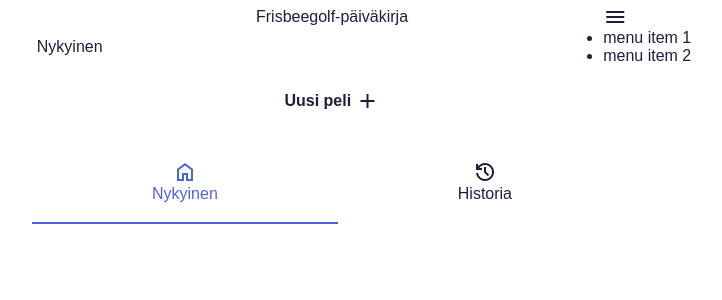
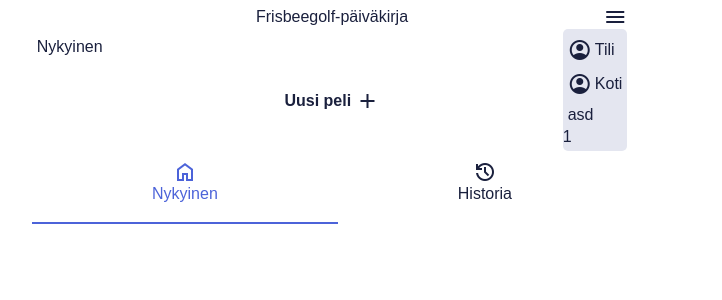
Before and after one commit to PJM178/disc-golf-tracker-quarkus, a Next.js app in the folder client/: page / in a window 1280 px wide. Both pictures are taken after a click on the button "menu". Shown: the top 300 px of the page, without its empty margins (308-1030 px from the left). Built offline with nearby package versions, Linux system fonts and the light colour scheme.

Commit message:
Dropdown menu component, dropdown accessiblity stuff

```diff
--- a/client/src/app/components/HamburgerMenu.module.css
+++ b/client/src/app/components/HamburgerMenu.module.css
@@ -5,3 +5,11 @@
 .button {
   display: flex;
 }
+
+.list-item {
+  display: flex;
+  align-items: center;
+  gap: 0.2rem;
+    padding: 0.3rem;
+
+}
--- a/client/src/app/components/HamburgerMenu.tsx
+++ b/client/src/app/components/HamburgerMenu.tsx
@@ -2,8 +2,9 @@
 
 import { Button } from "@/components/Buttons";
 import styles from "./HamburgerMenu.module.css";
-import { useState } from "react";
+import { useCallback, useState } from "react";
 import DropdownMenu from "@/components/DropdownMenu";
+import Link from "next/link";
 
 const HamburgerMenu = () => {
   const [isMenuOpen, setIsMenuOpen] = useState<boolean>(false);
@@ -11,8 +12,18 @@ const HamburgerMenu = () => {
 
   const handleDropdownMenu = (e: React.MouseEvent<HTMLButtonElement, MouseEvent>) => {
     setIsMenuOpen(!isMenuOpen);
-    setAnchorEl(e.currentTarget);
+
+    if (!isMenuOpen) {
+      setAnchorEl(e.currentTarget);
+    } else {
+      setAnchorEl(null);
+    }
   };
+
+  const handleCloseDropdownMenu = useCallback(() => {
+    setIsMenuOpen(false);
+    setAnchorEl(null);
+  }, []);
 
   return (
     <div
@@ -34,15 +45,38 @@ const HamburgerMenu = () => {
       <DropdownMenu
         anchorElement={anchorEl}
         open={isMenuOpen}
+        onClose={handleCloseDropdownMenu}
       >
-        <div>
-          <div>
-            menu item 1
+        <Link href="/dashboard">
+          <div
+            className={styles["list-item"]}
+          >
+            <span
+              className={`material-symbol--container material-symbols-outlined`.trim()}
+              aria-hidden={true}
+            >
+              account_circle
+            </span>
+            <span>Tili</span>
           </div>
-        </div>
-        <div>
-          menu item 2
-        </div>
+        </Link>
+        <Link href="/">
+          <div
+            className={styles["list-item"]}
+          >
+            <span
+              className={`material-symbol--container material-symbols-outlined`.trim()}
+              aria-hidden={true}
+            >
+              account_circle
+            </span>
+            <span>Koti</span>
+          </div>
+        </Link>
+        <div className={styles["list-item"]}>
+          asd
+          </div>
+          1
       </DropdownMenu>
     </div>
   );
--- a/client/src/app/globals.css
+++ b/client/src/app/globals.css
@@ -77,6 +77,7 @@
   --error-text: hsla(0, 100%, 80.5%, 1);
   --error-stroke-strong: hsla(0, 100%, 80.5%, 0.8);
   --error-stroke-weak: hsla(0, 100%, 80.5%, 0.2);
+  --stroke-weak--lighter: hsl(230, 8.1%, 40%);
   --error-fill: hsla(0, 100%, 80.5%, 0.05);
   --warning-text: hsla(42, 64.7%, 66%, 1);
   --warning-stroke-strong: hsla(42, 64.7%, 66%, 0.8);
@@ -104,6 +105,7 @@
     /* Contrast to fill at least 3:1 */
     --stroke-strong: hsl(230, 8.5%, 61.7%);
     --stroke-weak: hsl(230, 8.1%, 23.1%);
+    --stroke-weak--lighter: hsl(230, 8.1%, 40%);
     --fill: hsl(230, 11.1%, 13.5%);
     --background: hsl(230, 17.6%, 8.5%);
     --error-text: hsla(0, 100%, 80.5%, 1);
--- a/client/src/app/layout.tsx
+++ b/client/src/app/layout.tsx
@@ -23,7 +23,7 @@ export const metadata: Metadata = {
 // When needing to use a symbol somewhere in the app, add it first here
 // Only works when in alphabetical order so maybe sort them in href
 const iconList = ["expand_content", "collapse_content", "menu", "add", "close", "person_remove", "person_add", "arrow_circle_up",
-  "arrow_circle_down", "check_circle", "settings", "home", "history", "open_in_new", "edit"];
+  "arrow_circle_down", "check_circle", "settings", "home", "history", "open_in_new", "edit", "account_circle"];
 
 export default function RootLayout({
   children,
--- a/client/src/components/DropdownMenu.module.css
+++ b/client/src/components/DropdownMenu.module.css
@@ -1,4 +1,37 @@
 .container {
   position: absolute;
-  top: 50px;
+  white-space: nowrap;
+  z-index: 1002;
 }
+
+.list-container {
+  list-style-type: none;
+  background-color: var(--stroke-weak);
+  border-radius: 5px;
+  padding: 0.3rem 0 0.3rem 0;
+}
+
+.list-item.active {
+  background-color: var(--stroke-weak--lighter);
+}
+
+.list-item:hover {
+  background-color: var(--stroke-weak--lighter);
+}
+
+.list-item {
+  cursor: pointer;
+}
+
+
+.backdrop {
+  position: fixed;
+  inset: 0;
+  z-index: 1000;
+}
+
+.backdrop--click {
+  position: fixed;
+  inset: 0;
+  z-index: 1001;
+}
--- a/client/src/components/DropdownMenu.tsx
+++ b/client/src/components/DropdownMenu.tsx
@@ -1,14 +1,84 @@
 import styles from "./DropdownMenu.module.css";
-import React from "react";
+import React, { useCallback, useEffect, useRef } from "react";
 import { createPortal } from "react-dom";
 
 interface DropdownMenuProps {
   children: React.ReactNode;
   anchorElement: HTMLElement | null;
   open: boolean;
+  onClose: () => void;
 }
 
 const DropdownMenu = (props: DropdownMenuProps) => {
+  const containerRef = useRef<HTMLDivElement>(null);
+  const listRef = useRef<HTMLUListElement>(null);
+  const currentIndexRef = useRef(0);
+  const { onClose } = props;
+
+  const handleClose = useCallback(() => {
+    currentIndexRef.current = 0;
+    containerRef.current = null;
+    listRef.current = null;
+    onClose();
+  }, [onClose]);
+
+  const handleKeyDown = useCallback((e: KeyboardEvent) => {
+    e.preventDefault();
+    console.log(e.key);
+    if (e.key.toLowerCase() === "escape") {
+      handleClose();
+    }
+
+    if (e.key.toLowerCase() === "arrowdown") {
+      if (listRef.current) {
+        listRef.current.children[currentIndexRef.current].classList.add(styles["active"]);
+
+        if (currentIndexRef.current > 0) {
+          listRef.current.children[currentIndexRef.current - 1].classList.remove(styles["active"]);
+        }
+
+        if (currentIndexRef.current === 0) {
+          listRef.current.children[listRef.current.children.length - 1].classList.remove(styles["active"]);
+        }
+
+        if (currentIndexRef.current < listRef.current.children.length - 1) {
+          currentIndexRef.current += 1;
+        } else {
+          currentIndexRef.current = 0;
+        }
+      }
+    } else if (e.key.toLowerCase() === "arrowup") {
+      if (listRef.current) {
+        listRef.current.children[currentIndexRef.current].classList.remove(styles["active"]);
+      }
+    }
+
+    if (e.key.toLowerCase() === "enter") {
+      if (listRef.current && listRef.current.children[currentIndexRef.current].children[0] instanceof HTMLElement) {
+        (listRef.current.children[currentIndexRef.current - 1 < 0 ? 0 : currentIndexRef.current - 1].children[0] as HTMLElement).click();
+      }
+
+      handleClose();
+    }
+  }, [handleClose, currentIndexRef]);
+
+  useEffect(() => {
+    if (containerRef.current && props.anchorElement) {
+      const { width, left } = containerRef.current.getBoundingClientRect();
+      containerRef.current.style.left = (left - width + props.anchorElement.getBoundingClientRect().width) + "px";
+    }
+
+    document.getElementById("root")?.setAttribute("inert", "");
+    document.body.addEventListener("keydown", handleKeyDown);
+
+    if (!props.open) {
+      document.body.removeEventListener("keydown", handleKeyDown);
+      document.getElementById("root")?.removeAttribute("inert");
+      console.log("here");
+    }
+
+  }, [props.open, props.anchorElement, handleKeyDown]);
+
   if (!props.open || !props.anchorElement) return;
 
   const childArray = React.Children.toArray(props.children);
@@ -17,14 +87,34 @@ const DropdownMenu = (props: DropdownMenuProps) => {
   return (
     createPortal(
       <div
-        className={styles["container"]}
-        style={{ top: top + height, left: left }}
+        className={styles["backdrop"]}
       >
-        <ul>
-          {childArray.map((child, index) => (
-            <li key={index}>{child}</li>
-          ))}
-        </ul>
+        <div
+          className={styles["container"]}
+          style={{ top: top + height, left: left }}
+          ref={containerRef}
+        >
+          <ul
+            role="menu"
+            className={styles["list-container"]}
+            ref={listRef}
+          >
+            {childArray.map((child, index) => (
+              <li
+                key={index}
+                role="menuitem"
+                className={styles["list-item"]}
+                onClick={props.onClose}
+              >
+                {child}
+              </li>
+            ))}
+          </ul>
+        </div>
+        <div
+          className={styles["backdrop--click"]}
+          onClick={props.onClose}
+        />
       </div>,
       document.body
     )
--- a/client/src/components/Header.tsx
+++ b/client/src/components/Header.tsx
@@ -1,11 +1,15 @@
 import HamburgerMenu from "@/app/components/HamburgerMenu";
 import styles from "./Header.module.css";
+import Link from "next/link";
 
 const Header = () => {
   return (
     <header className={styles["container"]}>
-      <div  className={styles["header--name"]}>
-        Frisbeegolf-päiväkirja
+
+      <div className={styles["header--name"]}>
+        <Link href="/">
+          Frisbeegolf-päiväkirja
+        </Link>
       </div>
       <HamburgerMenu />
     </header>
```
